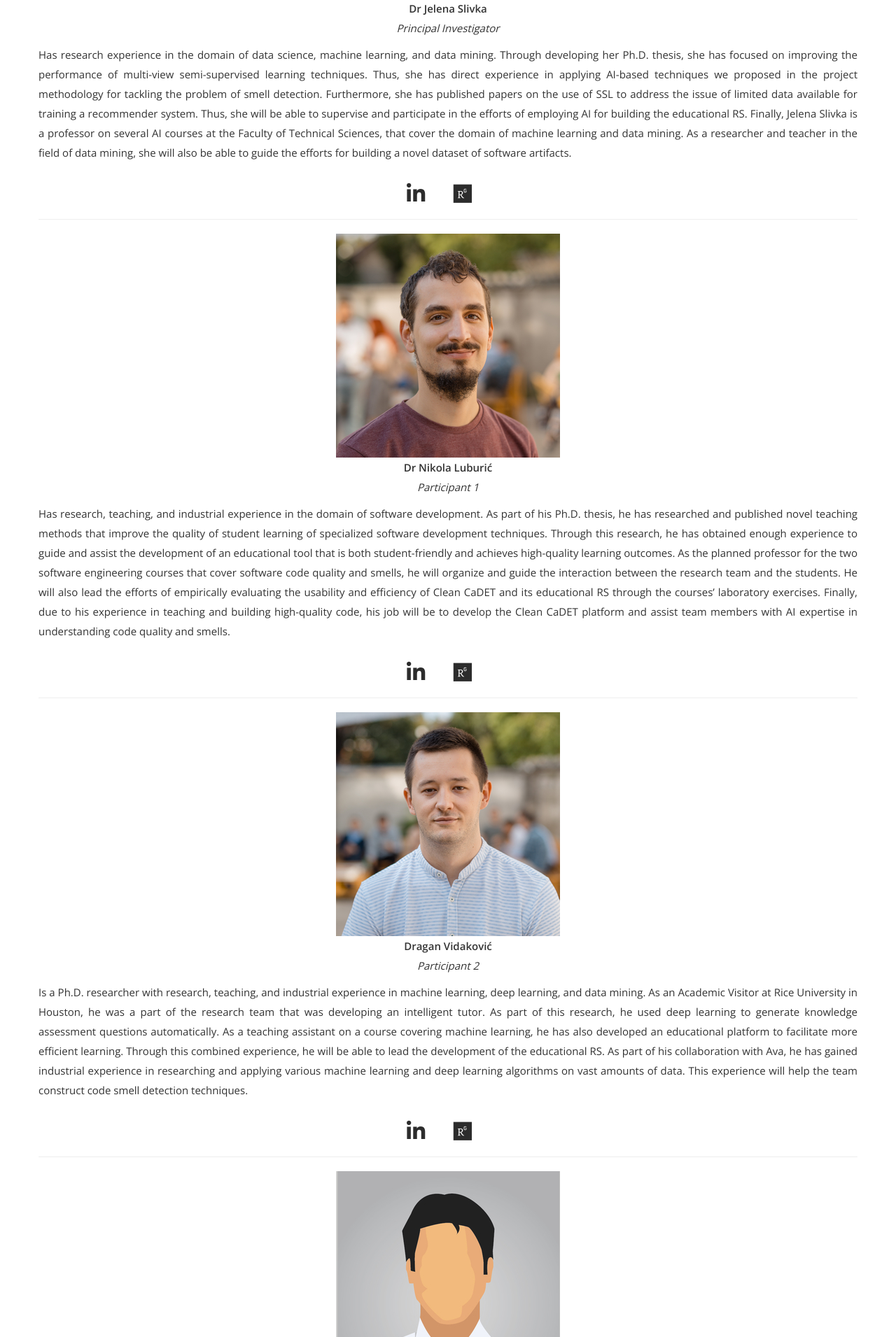
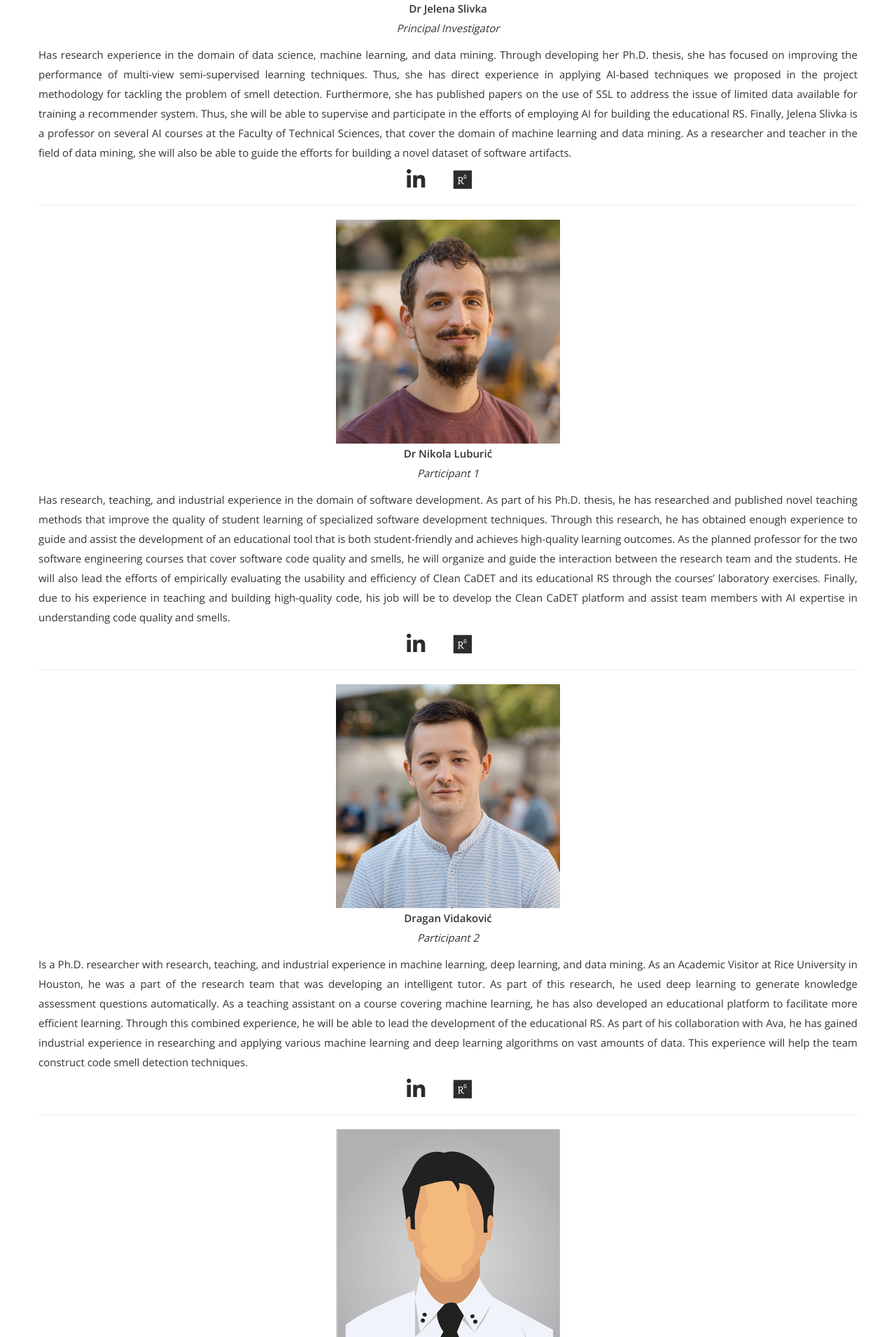
Before and after one commit to Clean-CaDET/clean-cadet.github.io, a Jekyll site: the page built from about.html, in a window 1280 px wide. Shown: the part 841-2752 px from the top of the page at 70% size. Built offline with Jekyll 4.4.1, drawn with Linux system fonts in a browser that asks for light colours; nearby versions of some CDN libraries; some web fonts are replaced.

Commit message:
Remove ruby version. Update contanct page.

```diff
--- a/contact.html
+++ b/contact.html
@@ -60,6 +60,8 @@ permalink: /contact/
             </li>
           </ul>
 
+          <br>
+          <h2>Follow us on social media</h2>
           <ul class="social-icons">
             <li>
               <a href="https://github.com/Clean-CaDET"><i class="fab fa-github"></i></a>
--- a/css/airspace.css
+++ b/css/airspace.css
@@ -717,7 +717,7 @@ font header .navbar-default .navbar-nav li a:hover {
   width: 25px;
 }
 .social-icons {
-  margin-top: 30px;
+  margin-top: 5px;
 }
 .social-icons li {
   display: inline-block;
```
Also changed, not shown: 1 other file.
